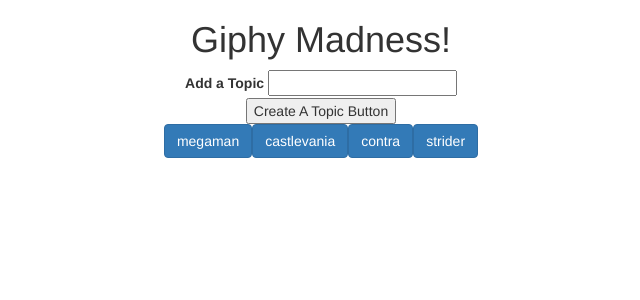
After one commit to cl2112/Giphy-API-HW, a PHP site: page /index2.html in a window 1280 px wide. The commit adds this page. Shown: the top 300 px of the page, without its empty margins (319-959 px from the left). Run offline with PHP 8.4, Linux system fonts and the light colour scheme; some libraries are stand-ins or nearby versions.

Commit message:
got the grid looking right, starting to work ok the expand functionality

```diff
--- a/assets/javascript/giphy.js
+++ b/assets/javascript/giphy.js
@@ -4,7 +4,7 @@
 
 
 var searchUrl = "http://api.giphy.com/v1/gifs/search?q=";
-var key = "&limit=48&api_key=dc6zaTOxFJmzC";
+var key = "&limit=40&api_key=dc6zaTOxFJmzC";
 var searchTerm = "random";
 
 createButtons();
@@ -21,10 +21,10 @@
 		var colNumber = 0;
 
 		for (i=0; i<response.data.length; i++) {
-			console.log($(".gridCol").children().eq(rowNumber).children().eq(colNumber))
-			$(".gridCol").children().eq(rowNumber).children().eq(colNumber).append($("<div class='gifContainerGrid'> <img src='"+response.data[i].images.original_still.url+"' class='displayedGifGrid' data-still='"+response.data[i].images.original_still.url+"' data-moving='"+response.data[i].images.original.url+"'> <p>"+response.data[i].rating+"</p> </div>"))
+			console.log($(".gridContainer").children().eq(rowNumber).children().eq(colNumber))
+			$(".gridContainer").children().eq(rowNumber).children().eq(colNumber).append($("<img src='"+response.data[i].images.original_still.url+"' class='gridBlockGif' data-still='"+response.data[i].images.original_still.url+"' data-moving='"+response.data[i].images.original.url+"'> <p class='normalFont'>"+response.data[i].rating+"</p>"))
 			$(".gifCol").append($("<div class='gifContainer'> <img src='"+response.data[i].images.original_still.url+"' class='displayedGif' data-still='"+response.data[i].images.original_still.url+"' data-moving='"+response.data[i].images.original.url+"'> <p>"+response.data[i].rating+"</p> </div>"))
-			if (colNumber == 11){
+			if (colNumber == 9){
 				colNumber = 0;
 				rowNumber++;
 			} else {
@@ -90,6 +90,25 @@
 });
 
 
+$(document).on("click",".gridBlock", function(){
+	console.log(this);
+	console.log($(this).children().eq(0).attr("src"));
+	if ($(this).children().eq(0).attr("src") == $(this).children().eq(0).attr("data-moving")){
+		var stillUrl = $(this).children().eq(0).attr("data-still");
+		$(this).children().eq(0).attr("src", stillUrl);
+		$(this).css({
+			"height":"100px",
+			"width" :"100px"
+		})
+	} else {
+		var movingUrl = $(this).children().eq(0).attr("data-moving");
+		$(this).children().eq(0).attr("src", movingUrl);
+		$(this).css({
+			"height":"200px",
+			"width" :"200px"
+		})
+	}
+})
 
 
 $(document).on("mouseenter", ".gifContainer", function(){
--- /dev/null
+++ b/index2.html
@@ -0,0 +1,112 @@
+<!DOCTYPE html>
+<html lang="en-us">
+<head>
+	<meta charset="utf-8">
+	<link href="https://maxcdn.bootstrapcdn.com/bootstrap/3.3.7/css/bootstrap.min.css" rel="stylesheet" integrity="sha384-BVYiiSIFeK1dGmJRAkycuHAHRg32OmUcww7on3RYdg4Va+PmSTsz/K68vbdEjh4u" crossorigin="anonymous">
+	<link rel="stylesheet" type="text/css" href="assets/css/style.css">
+	<script
+ 	src="https://code.jquery.com/jquery-3.1.1.min.js"
+ 	integrity="sha256-hVVnYaiADRTO2PzUGmuLJr8BLUSjGIZsDYGmIJLv2b8="
+	crossorigin="anonymous"></script>
+	<script type="text/javascript" src="assets/javascript/giphy.js"></script>
+	<title>Giphy API Showcase</title>
+</head>
+<body>
+	<div class="container-fluid">
+		<div class="row">
+			<div class="col-xs-12 text-center">
+				<h1>Giphy Madness!</h1>
+				<form id="topic-form">
+     				<label for="topic-input">Add a Topic</label>
+    				<input type="text" id="topic-input">
+    				<br>
+					<input id="add-topic" type="submit" value="Create A Topic Button">
+    			</form>
+			</div>
+		</div>
+		<div class="row">
+			<div class="col-xs-12 text-center buttonCol">
+
+			</div>
+		</div>
+		<div class="row">
+			<div class="col-xs-12 text-center gifCol">
+			</div>
+		</div>
+		<div class="row gridRow">
+			<div class="col-xs-12 gridCol">
+				<div class="row gridRow0">
+					<div class="col-xs-1 gridCol0 noPadding"></div>
+					<div class="col-xs-1 gridCol1 noPadding"></div>
+					<div class="col-xs-1 gridCol2 noPadding"></div>
+					<div class="col-xs-1 gridCol3 noPadding"></div>
+					<div class="col-xs-1 gridCol4 noPadding"></div>
+					<div class="col-xs-1 gridCol5 noPadding"></div>
+					<div class="col-xs-1 gridCol6 noPadding"></div>
+					<div class="col-xs-1 gridCol7 noPadding"></div>
+					<div class="col-xs-1 gridCol8 noPadding"></div>
+					<div class="col-xs-1 gridCol9 noPadding"></div>
+					<div class="col-xs-1 gridCol10 noPadding"></div>
+					<div class="col-xs-1 gridCol11 noPadding"></div>
+				</div>
+				<div class="row gridRow1">
+					<div class="col-xs-1 gridCol0 noPadding"></div>
+					<div class="col-xs-1 gridCol1 noPadding"></div>
+					<div class="col-xs-1 gridCol2 noPadding"></div>
+					<div class="col-xs-1 gridCol3 noPadding"></div>
+					<div class="col-xs-1 gridCol4 noPadding"></div>
+					<div class="col-xs-1 gridCol5 noPadding"></div>
+					<div class="col-xs-1 gridCol6 noPadding"></div>
+					<div class="col-xs-1 gridCol7 noPadding"></div>
+					<div class="col-xs-1 gridCol8 noPadding"></div>
+					<div class="col-xs-1 gridCol9 noPadding"></div>
+					<div class="col-xs-1 gridCol10 noPadding"></div>
+					<div class="col-xs-1 gridCol11 noPadding"></div>
+				</div>
+				<div class="row gridRow2">
+					<div class="col-xs-1 gridCol0 noPadding"></div>
+					<div class="col-xs-1 gridCol1 noPadding"></div>
+					<div class="col-xs-1 gridCol2 noPadding"></div>
+					<div class="col-xs-1 gridCol3 noPadding"></div>
+					<div class="col-xs-1 gridCol4 noPadding"></div>
+					<div class="col-xs-1 gridCol5 noPadding"></div>
+					<div class="col-xs-1 gridCol6 noPadding"></div>
+					<div class="col-xs-1 gridCol7 noPadding"></div>
+					<div class="col-xs-1 gridCol8 noPadding"></div>
+					<div class="col-xs-1 gridCol9 noPadding"></div>
+					<div class="col-xs-1 gridCol10 noPadding"></div>
+					<div class="col-xs-1 gridCol11 noPadding"></div>
+				</div>
+				<div class="row gridRow3">
+					<div class="col-xs-1 gridCol0 noPadding"></div>
+					<div class="col-xs-1 gridCol1 noPadding"></div>
+					<div class="col-xs-1 gridCol2 noPadding"></div>
+					<div class="col-xs-1 gridCol3 noPadding"></div>
+					<div class="col-xs-1 gridCol4 noPadding"></div>
+					<div class="col-xs-1 gridCol5 noPadding"></div>
+					<div class="col-xs-1 gridCol6 noPadding"></div>
+					<div class="col-xs-1 gridCol7 noPadding"></div>
+					<div class="col-xs-1 gridCol8 noPadding"></div>
+					<div class="col-xs-1 gridCol9 noPadding"></div>
+					<div class="col-xs-1 gridCol10 noPadding"></div>
+					<div class="col-xs-1 gridCol11 noPadding"></div>
+				</div>
+				<div class="row gridRow4">
+					<div class="col-xs-1 gridCol0 noPadding"></div>
+					<div class="col-xs-1 gridCol1 noPadding"></div>
+					<div class="col-xs-1 gridCol2 noPadding"></div>
+					<div class="col-xs-1 gridCol3 noPadding"></div>
+					<div class="col-xs-1 gridCol4 noPadding"></div>
+					<div class="col-xs-1 gridCol5 noPadding"></div>
+					<div class="col-xs-1 gridCol6 noPadding"></div>
+					<div class="col-xs-1 gridCol7 noPadding"></div>
+					<div class="col-xs-1 gridCol8 noPadding"></div>
+					<div class="col-xs-1 gridCol9 noPadding"></div>
+					<div class="col-xs-1 gridCol10 noPadding"></div>
+					<div class="col-xs-1 gridCol11 noPadding"></div>
+				</div>
+			</div>
+		</div>
+	</div>
+</body>
+</html>
```
Also changed, not shown: assets/css/style.css (+38 -5 lines), index.html (+57 -67 lines).
